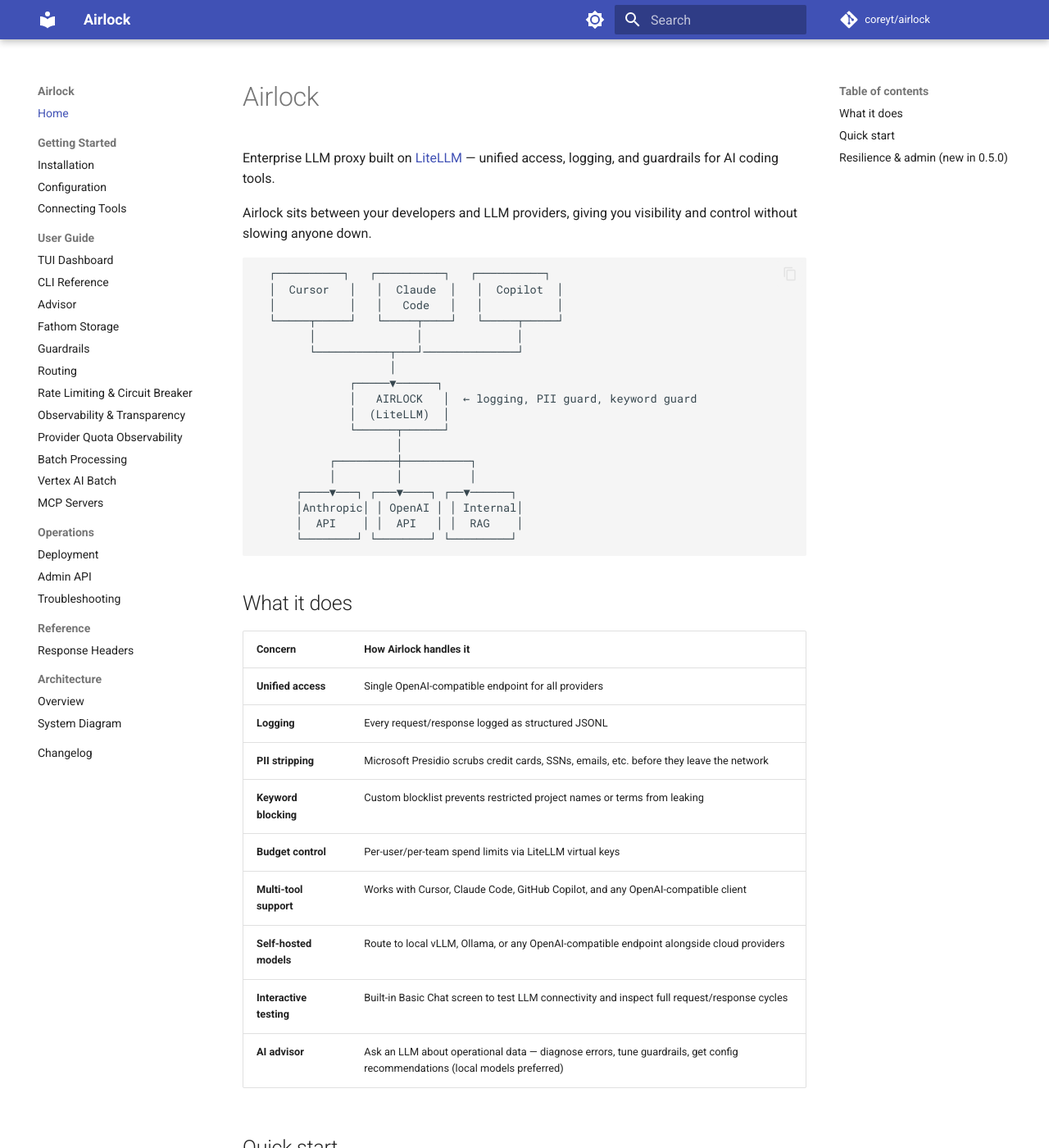
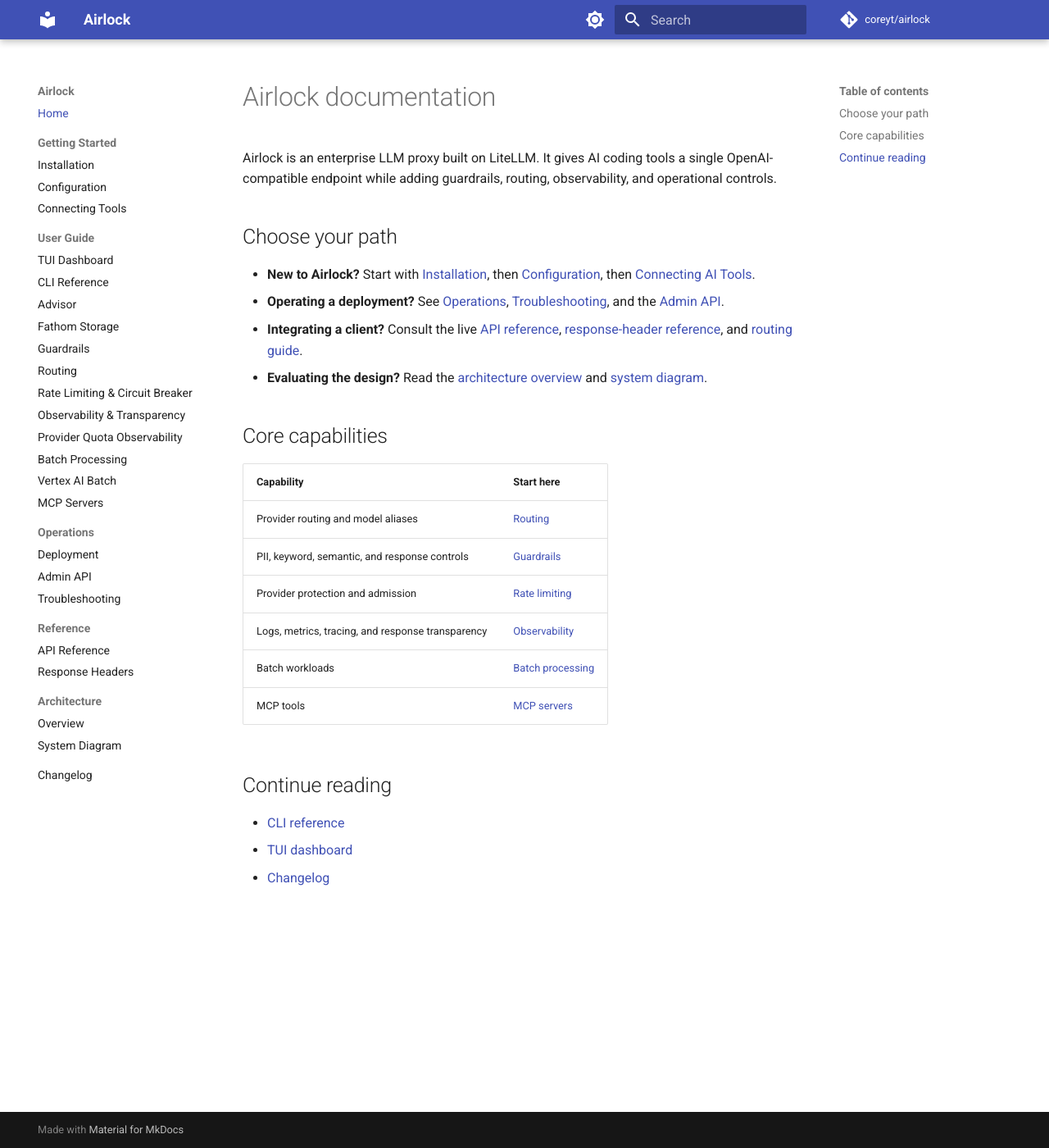
Before and after one commit to coreyt/airlock, an MkDocs documentation site: the page built from docs/index.md, in a window 1280 px wide and 1400 px high. Shown: the whole window at 82% size. Built offline with MkDocs 1.6.1 and Material for MkDocs 9.7.7, drawn with Linux system fonts in a browser that asks for light colours; comment, search, counter and statistics services are not loaded; some of the changed text lies outside the part shown.

Commit message:
docs: organize repository documentation

````diff
--- a/docs/index.md
+++ b/docs/index.md
@@ -1,64 +1,35 @@
-# Airlock
+# Airlock documentation
 
-Enterprise LLM proxy built on [LiteLLM](https://github.com/BerriAI/litellm) — unified access, logging, and guardrails for AI coding tools.
+Airlock is an enterprise LLM proxy built on LiteLLM. It gives AI coding tools a
+single OpenAI-compatible endpoint while adding guardrails, routing,
+observability, and operational controls.
 
-Airlock sits between your developers and LLM providers, giving you visibility and control without slowing anyone down.
+## Choose your path
 
-```
-  ┌──────────┐   ┌──────────┐   ┌──────────┐
-  │  Cursor   │   │  Claude  │   │  Copilot  │
-  │           │   │   Code   │   │           │
-  └─────┬─────┘   └─────┬────┘   └─────┬─────┘
-        │               │              │
-        └───────────┬───┘──────────────┘
-                    │
-              ┌─────▼──────┐
-              │   AIRLOCK   │  ← logging, PII guard, keyword guard
-              │  (LiteLLM)  │
-              └──────┬──────┘
-                     │
-           ┌─────────┼──────────┐
-           │         │          │
-      ┌────▼───┐ ┌───▼────┐ ┌──▼──────┐
-      │Anthropic│ │ OpenAI │ │ Internal│
-      │  API    │ │  API   │ │  RAG    │
-      └────────┘ └────────┘ └─────────┘
-```
+- **New to Airlock?** Start with [Installation](getting-started/installation.md),
+  then [Configuration](getting-started/configuration.md), then [Connecting AI
+  Tools](getting-started/connecting-tools.md).
+- **Operating a deployment?** See [Operations](operations.md),
+  [Troubleshooting](troubleshooting.md), and the [Admin API](guide/admin-api.md).
+- **Integrating a client?** Consult the live [API reference](reference/api.md),
+  [response-header reference](reference/response-headers.md), and
+  [routing guide](guide/routing.md).
+- **Evaluating the design?** Read the [architecture overview](architecture/overview.md)
+  and [system diagram](architecture/diagram.md).
 
-## What it does
+## Core capabilities
 
-| Concern | How Airlock handles it |
-|---|---|
-| **Unified access** | Single OpenAI-compatible endpoint for all providers |
-| **Logging** | Every request/response logged as structured JSONL |
-| **PII stripping** | Microsoft Presidio scrubs credit cards, SSNs, emails, etc. before they leave the network |
-| **Keyword blocking** | Custom blocklist prevents restricted project names or terms from leaking |
-| **Budget control** | Per-user/per-team spend limits via LiteLLM virtual keys |
-| **Multi-tool support** | Works with Cursor, Claude Code, GitHub Copilot, and any OpenAI-compatible client |
-| **Self-hosted models** | Route to local vLLM, Ollama, or any OpenAI-compatible endpoint alongside cloud providers |
-| **Interactive testing** | Built-in Basic Chat screen to test LLM connectivity and inspect full request/response cycles |
-| **AI advisor** | Ask an LLM about operational data — diagnose errors, tune guardrails, get config recommendations (local models preferred) |
+| Capability | Start here |
+| --- | --- |
+| Provider routing and model aliases | [Routing](guide/routing.md) |
+| PII, keyword, semantic, and response controls | [Guardrails](guide/guardrails.md) |
+| Provider protection and admission | [Rate limiting](guide/rate-limiting.md) |
+| Logs, metrics, tracing, and response transparency | [Observability](guide/observability.md) |
+| Batch workloads | [Batch processing](guide/batch.md) |
+| MCP tools | [MCP servers](guide/mcp-servers.md) |
 
-## Quick start
+## Continue reading
 
-```bash
-pip install airlock-llm
-pip install "https://github.com/explosion/spacy-models/releases/download/en_core_web_lg-3.8.0/en_core_web_lg-3.8.0-py3-none-any.whl"
-airlock init
-# Edit .env with your API keys
-airlock tui --start
-```
-
-See [Installation](getting-started/installation.md) for detailed setup instructions.
-
-## Resilience & admin (new in 0.5.0)
-
-- [Admin API](guide/admin-api.md) — the control plane for live protection state:
-  clear a quarantine, reset a circuit, mint scoped tokens, audit log.
-- [Rate Limiting & the Circuit Breaker](guide/rate-limiting.md) — the 429 contract
-  (`Retry-After`, headers, body) and the tunable per-client circuit breaker.
-- [Provider Quota Observability](guide/provider-observability.md) — observe-only
-  rate-limit headroom and budget gauges captured from upstream providers.
-- [Observability & Transparency](guide/observability.md) — the mutation ledger,
-  served-backend attribution, and the `X-Airlock-*` response-header contract
-  ([reference](reference/response-headers.md)).
+- [CLI reference](guide/cli.md)
+- [TUI dashboard](guide/tui.md)
+- [Changelog](changelog.md)
--- a/mkdocs.yml
+++ b/mkdocs.yml
@@ -1,6 +1,6 @@
 site_name: Airlock
 site_description: Enterprise LLM proxy — logging, guardrails, and unified access for AI coding tools.
-site_url: https://github.com/coreyt/airlock
+site_url: https://coreyt.github.io/airlock/
 repo_url: https://github.com/coreyt/airlock
 repo_name: coreyt/airlock
 
@@ -63,6 +63,7 @@
       - Admin API: guide/admin-api.md
       - Troubleshooting: troubleshooting.md
   - Reference:
+      - API Reference: reference/api.md
       - Response Headers: reference/response-headers.md
   - Architecture:
       - Overview: architecture/overview.md
````
Also changed, not shown: README.md (+20 -0 lines), dev/README.md (added, +52 -0 lines), dev/notes/refactoring-analysis-2026-07-31.md (added, +41 -0 lines), dev/plans/README.md (+9 -2 lines), dev/plans/archive/README.md (added, +32 -0 lines), docs/reference/api.md (added, +36 -0 lines), 4 other files.
